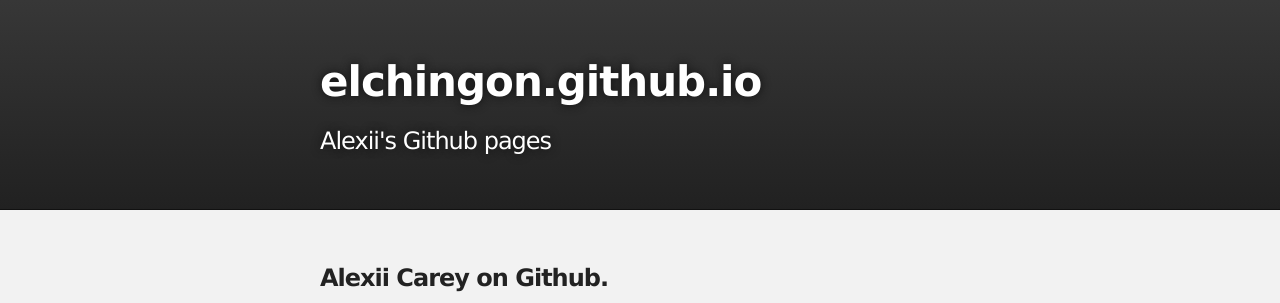
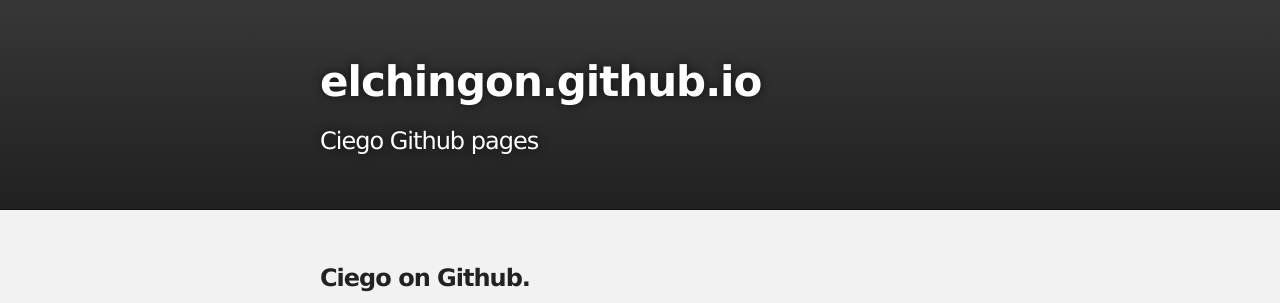
Before and after one commit to elchingon/elchingon.github.io, a plain HTML site: page index.html in a window 1280 px wide. Shown: the top 303 px of the page. Drawn offline with Linux system fonts and the light colour scheme.

Commit message:
anonymize

```diff
--- a/index.html
+++ b/index.html
@@ -17,7 +17,7 @@
     <div id="header_wrap" class="outer">
         <header class="inner">
           <h1 id="project_title">elchingon.github.io</h1>
-          <h2 id="project_tagline">Alexii's Github pages</h2>
+          <h2 id="project_tagline">Ciego Github pages</h2>
 
         </header>
     </div>
@@ -26,7 +26,7 @@
     <div id="main_content_wrap" class="outer">
       <section id="main_content" class="inner">
         <h3>
-<a name="alexii-carey-on-github" class="anchor" href="#alexii-carey-on-github"><span class="octicon octicon-link"></span></a>Alexii Carey on Github.</h3>
+<a name="ciego-on-github" class="anchor" href="#ciego-on-github"><span class="octicon octicon-link"></span></a>Ciego on Github.</h3>
 
 <p><img style="width:100px;" src="https://secure.gravatar.com/avatar/c44d39772388d7917f959bae7c92c1a5?s=420&amp;d=https://a248.e.akamai.net/assets.github.com%2Fimages%2Fgravatars%2Fgravatar-user-420.png&amp;s=420" alt="elchingon"></p>
       </section>
```
